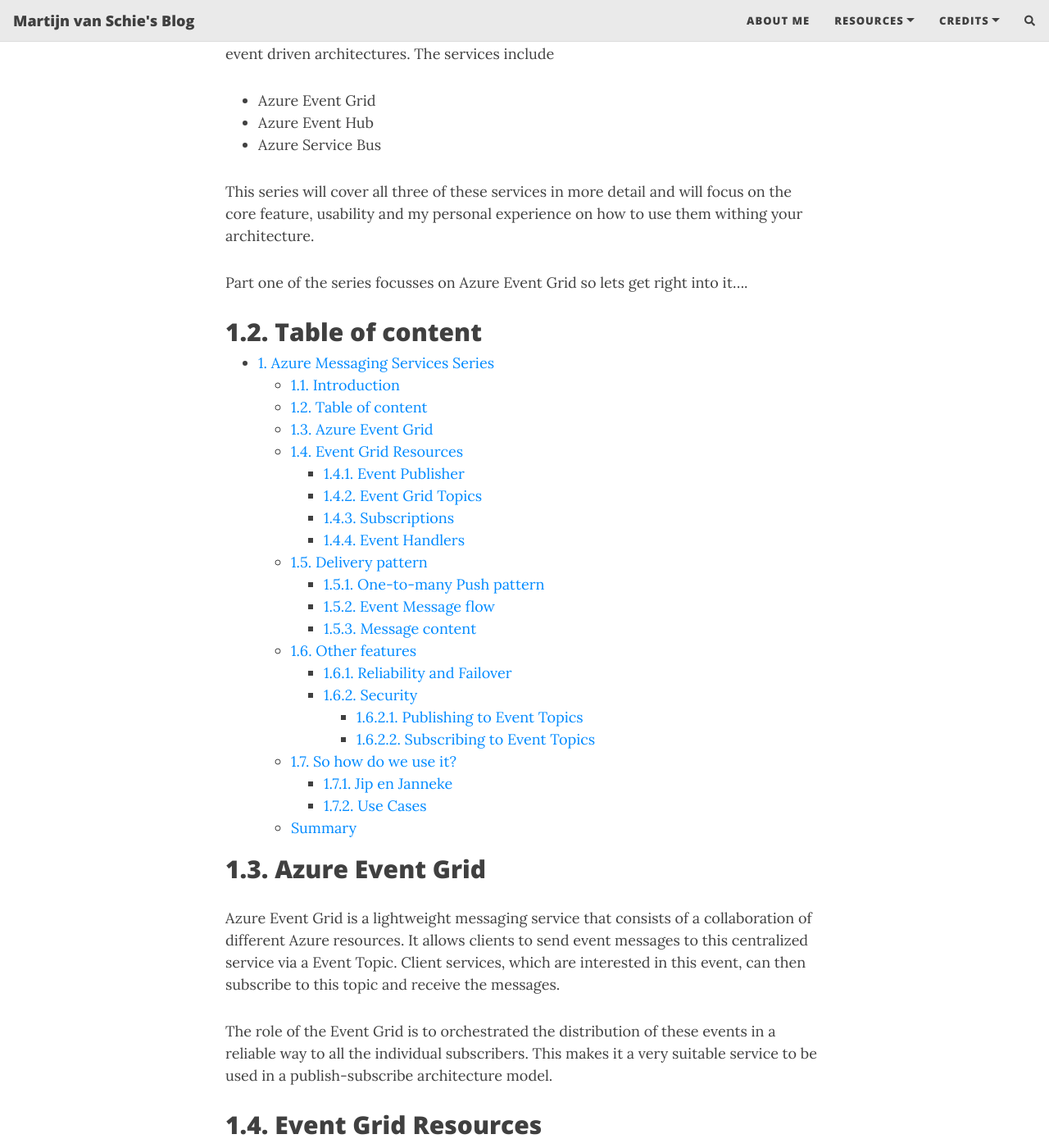
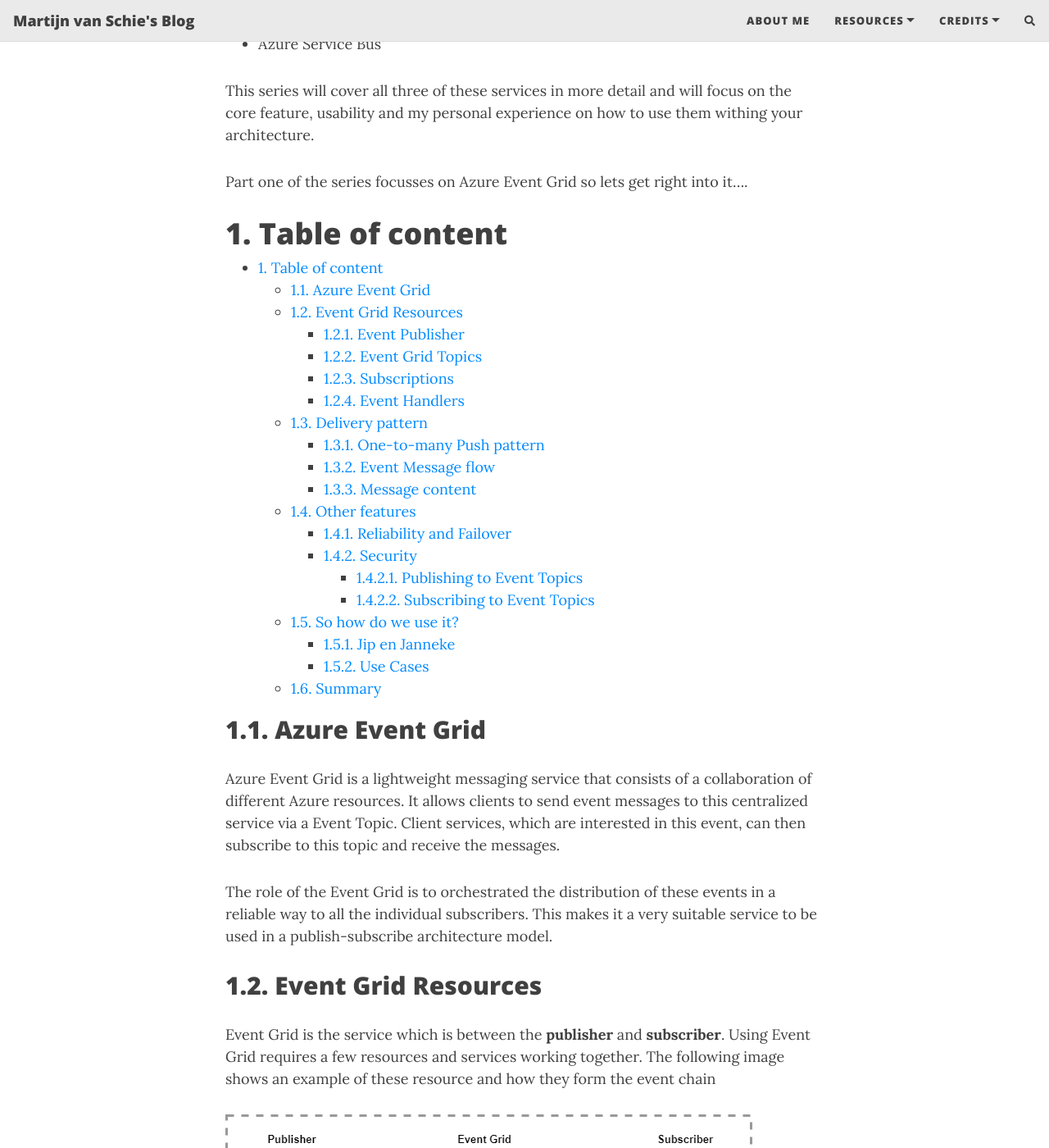
Before and after one commit to martijnvanschie/blog, a Jekyll site: the page built from _posts/2022-02-02-azure-messaging-services-part-1.md, in a window 1280 px wide and 1400 px high, scrolled down 679 px. Shown: the whole window at 82% size. Built offline with Jekyll 4.4.1, drawn with Linux system fonts in a browser that asks for light colours; nearby versions of some CDN libraries; comment, search, counter and statistics services are not loaded; some of the changed text lies outside the part shown.

Commit message:
Changed headers to get excerpt to work correctly.

```diff
--- a/_posts/2022-02-02-azure-messaging-services-part-1.md
+++ b/_posts/2022-02-02-azure-messaging-services-part-1.md
@@ -9,10 +9,6 @@
 excerpt_separator: <!--more-->
 ---
 
-# 1. Azure Messaging Services Series
-<!--more-->
-## 1.1. Introduction
-<!--more-->
 Azure provides an variety of messaging services which can be used to create advanced event driven architectures. The services include
 
 - Azure Event Grid
@@ -23,38 +19,36 @@
 
 Part one of the series focusses on Azure Event Grid so lets get right into it....
 
-## 1.2. Table of content
+# 1. Table of content
 
-- [1. Azure Messaging Services Series](#1-azure-messaging-services-series)
-  - [1.1. Introduction](#11-introduction)
-  - [1.2. Table of content](#12-table-of-content)
-  - [1.3. Azure Event Grid](#13-azure-event-grid)
-  - [1.4. Event Grid Resources](#14-event-grid-resources)
-    - [1.4.1. Event Publisher](#141-event-publisher)
-    - [1.4.2. Event Grid Topics](#142-event-grid-topics)
-    - [1.4.3. Subscriptions](#143-subscriptions)
-    - [1.4.4. Event Handlers](#144-event-handlers)
-  - [1.5. Delivery pattern](#15-delivery-pattern)
-    - [1.5.1. One-to-many Push pattern](#151-one-to-many-push-pattern)
-    - [1.5.2. Event Message flow](#152-event-message-flow)
-    - [1.5.3. Message content](#153-message-content)
-  - [1.6. Other features](#16-other-features)
-    - [1.6.1. Reliability and Failover](#161-reliability-and-failover)
-    - [1.6.2. Security](#162-security)
-      - [1.6.2.1. Publishing to Event Topics](#1621-publishing-to-event-topics)
-      - [1.6.2.2. Subscribing to Event Topics](#1622-subscribing-to-event-topics)
-  - [1.7. So how do we use it?](#17-so-how-do-we-use-it)
-    - [1.7.1. Jip en Janneke](#171-jip-en-janneke)
-    - [1.7.2. Use Cases](#172-use-cases)
-  - [Summary](#summary)
+- [1. Table of content](#1-table-of-content)
+  - [1.1. Azure Event Grid](#11-azure-event-grid)
+  - [1.2. Event Grid Resources](#12-event-grid-resources)
+    - [1.2.1. Event Publisher](#121-event-publisher)
+    - [1.2.2. Event Grid Topics](#122-event-grid-topics)
+    - [1.2.3. Subscriptions](#123-subscriptions)
+    - [1.2.4. Event Handlers](#124-event-handlers)
+  - [1.3. Delivery pattern](#13-delivery-pattern)
+    - [1.3.1. One-to-many Push pattern](#131-one-to-many-push-pattern)
+    - [1.3.2. Event Message flow](#132-event-message-flow)
+    - [1.3.3. Message content](#133-message-content)
+  - [1.4. Other features](#14-other-features)
+    - [1.4.1. Reliability and Failover](#141-reliability-and-failover)
+    - [1.4.2. Security](#142-security)
+      - [1.4.2.1. Publishing to Event Topics](#1421-publishing-to-event-topics)
+      - [1.4.2.2. Subscribing to Event Topics](#1422-subscribing-to-event-topics)
+  - [1.5. So how do we use it?](#15-so-how-do-we-use-it)
+    - [1.5.1. Jip en Janneke](#151-jip-en-janneke)
+    - [1.5.2. Use Cases](#152-use-cases)
+  - [1.6. Summary](#16-summary)
 
-## 1.3. Azure Event Grid
+## 1.1. Azure Event Grid
 
 Azure Event Grid is a lightweight messaging service that consists of a collaboration of different Azure resources. It allows clients to send event messages to this centralized service via a Event Topic. Client services, which are interested in this event, can then subscribe to this topic and receive the messages.
 
 The role of the Event Grid is to orchestrated the distribution of these events in a reliable way to all the individual subscribers. This makes it a very suitable service to be used in a publish-subscribe architecture model.
 
-## 1.4. Event Grid Resources
+## 1.2. Event Grid Resources
 
 Event Grid is the service which is between the **publisher** and **subscriber**. Using Event Grid requires a few resources and services working together. The following image shows an example of these resource and how they form the event chain
 
@@ -62,7 +56,7 @@
 
 A **resource** acts as a event source and sends a message to an **event topic**. Each Azure Event Topic can have one or more **Event Subscriptions**. These Event subscriptions are abstract resources that route events to target **Event Handler** (or **subscriber**).
 
-### 1.4.1. Event Publisher
+### 1.2.1. Event Publisher
 
 An event publisher is either an Azure Resource, which supports Azure Event Grid, or any other client which is capable of sending http(s) requests to an endpoint.
 
@@ -70,7 +64,7 @@
 
 > I will dedicate a separate blog on developing against Azure Event Grid in the future.
 
-### 1.4.2. Event Grid Topics
+### 1.2.2. Event Grid Topics
 
 A topic can be considered a source of an event and is the unique, static, property of the message. Topics are strings and usually contain the name of the events source. But when creating a custom topic this can be any value.
 
@@ -91,7 +85,7 @@
 
 For more information about the available topics check the [System topics in Azure Event Grid](https://docs.microsoft.com/en-us/azure/event-grid/system-topics) page on Microsoft Docs.
 
-### 1.4.3. Subscriptions
+### 1.2.3. Subscriptions
 
 Behind the scene Event Grid **Subscriptions** are routing components that send a http(s) call to another endpoint. But in reality they are not just resources that route event forward to event handlers.
 
@@ -108,7 +102,7 @@
 -  Enable dead-lettering
 -  Configure subscription expiration time
 
-### 1.4.4. Event Handlers
+### 1.2.4. Event Handlers
 
 **Event Handlers** are the actually receivers of the event.
 
@@ -123,15 +117,15 @@
 
 Other then that you can send the event or a generic **Event Hook** endpoint which pretty much opens up a lot of possibilities.
 
-## 1.5. Delivery pattern
+## 1.3. Delivery pattern
 
-### 1.5.1. One-to-many Push pattern
+### 1.3.1. One-to-many Push pattern
 
 As mentioned before Azure Event Grid uses a push pattern in which it *sends* messages from the Event Grid to all subscribers. It uses a one-to-many distribution pattern and each incoming event is distributed to all subscribers that match the event filter.
 
 After receiving the message the subscriber will send back an acknowledgement response which tells the event grid that the message was delivered successfully.
 
-### 1.5.2. Event Message flow
+### 1.3.2. Event Message flow
 
 So what does the message flow look like? Below sequence diagram tries to explain the message flow in a more detailed view (Powered by [Mermaid](https://mermaid-js.github.io/mermaid/#/)).
 
@@ -182,16 +176,16 @@
 
 If the filter matches the subscription event grid will try to send the message to the event handler until it receives a acknowledgment from the event handler.
 
-### 1.5.3. Message content
+### 1.3.3. Message content
 
 Compared to the other two messaging services the payload of the Event Grid message is limited and contains only the minimal required information about the event that occurred for subscribers to acts on this event. It also follows a well defines [schema](https://docs.microsoft.com/en-us/azure/event-grid/event-schema) which promoted standardization.
 
 > **For example**: Azure Blob Storage could send an event when a new file was created. The event will contain the information about the storage account and file that was created. It will not contain the actual data of the file.
 > [Example](https://docs.microsoft.com/en-us/azure/event-grid/event-schema-blob-storage?toc=%2Fazure%2Fstorage%2Fblobs%2Ftoc.json&tabs=event-grid-event-schema#example-event)
 
-## 1.6. Other features
+## 1.4. Other features
 
-### 1.6.1. Reliability and Failover
+### 1.4.1. Reliability and Failover
 
 So what does this all mean for reliability and failover. Well event grid does have a mechanisms for this. It will try to send, and resend, the event message to the subscriber. This is done within the configured events expiration time which is a max of 24 hours. After that the message is either discarded of dead-lettered, depending on the configuration.
 
@@ -212,13 +206,13 @@
 - For the **Queue Storage**, the logic will not be deleted from the queue and will be picked up in a next run of the client
 - For the **Event Hub**, the logic will not update the checkpoint or replay the message from the hub
 
-### 1.6.2. Security
+### 1.4.2. Security
 
 There are many ways to secure the Event Grid and Subscriptions. And as this could be a whole blog on its own, here is the **TL;DR** summary of this topic.
 
 For more details please read the Microsoft documentation [Azure security baseline for Event Grid](https://docs.microsoft.com/en-us/security/benchmark/azure/baselines/event-grid-security-baseline)
 
-#### 1.6.2.1. Publishing to Event Topics
+#### 1.4.2.1. Publishing to Event Topics
 
 To prevent unwanted publishers to send event messages to the Event Grid Topic you can use one of the following
 
@@ -227,21 +221,21 @@
 - Protect the Event Grid with **Network Security Groups**
 - Authorize access to the Event Grid with **Access Control**
 
-#### 1.6.2.2. Subscribing to Event Topics
+#### 1.4.2.2. Subscribing to Event Topics
 
 Creating of subscriptions required the right access control to be able to write new subscriptions to the Event Grid Topic. You can use **Built-in roles** to allow users to create subscriptions to your topics.
 
-## 1.7. So how do we use it?
+## 1.5. So how do we use it?
 
 So now you have a general idea on what Azure Event Grid is and how it works. The final thought i want to share is what i would use Azure Event Grid for and why.
 
-### 1.7.1. Jip en Janneke
+### 1.5.1. Jip en Janneke
 
 We have a saying in the Netherlands which is "*Jip en Janneke taal*". It means that you explain something in simple words which none-technical people should be able to understand. This is not always easy but in this case i'm willing to give it a try.
 
 If i would explain event grid i would compare it to notifications on your phone. Let's say you "hit the notification bell" on a YouTube channel (**Subscription**) and the content creator uploaded a new video (**Publisher**). You then receive a notification on your phone which shows you (**Event Handler**) the message in the notification area. The grid in this case is the phones notification service. Also, all users that subscribe to this channel get this notification (**one-to-many**).
 
-### 1.7.2. Use Cases
+### 1.5.2. Use Cases
 
 What makes Event Grid different from the other messaging services is that you, as a receiver, only get the info about the what and when of the event. So in our *Jip en Janneke* example, you still need to go to the actually video to watch it and you can do this whenever you want. Also, if you delete the notification you lose the info.
 
```
Also changed, not shown: other parts of _posts/2022-02-02-azure-messaging-services-part-1.md (+1 -1 lines).
